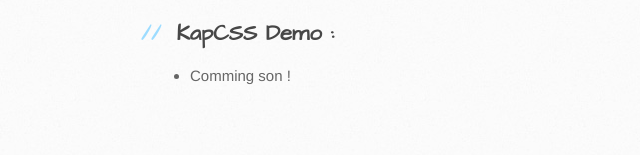
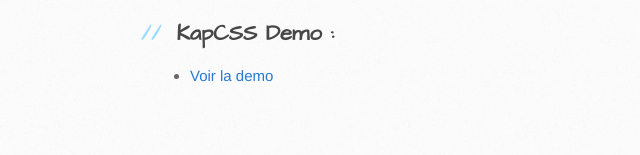
Before and after one commit to outout14/kapcss, a plain HTML site: page index.html in a window 1280 px wide. Shown: the part 551-706 px from the top of the page, 0-640 px from the left. Drawn offline with Linux system fonts and the light colour scheme.

Commit message:
Upadate Site

```diff
--- a/index.html
+++ b/index.html
@@ -52,7 +52,7 @@
 <a id="kapcss-demo-" class="anchor" href="#kapcss-demo-" aria-hidden="true"><span aria-hidden="true" class="octicon octicon-link"></span></a>KapCSS Demo :</h2>
 
 <ul>
-<li>Comming son ! </li>
+<li><a href="demo.html">Voir la demo</a></li>
 </ul>
         </section>
 
```
